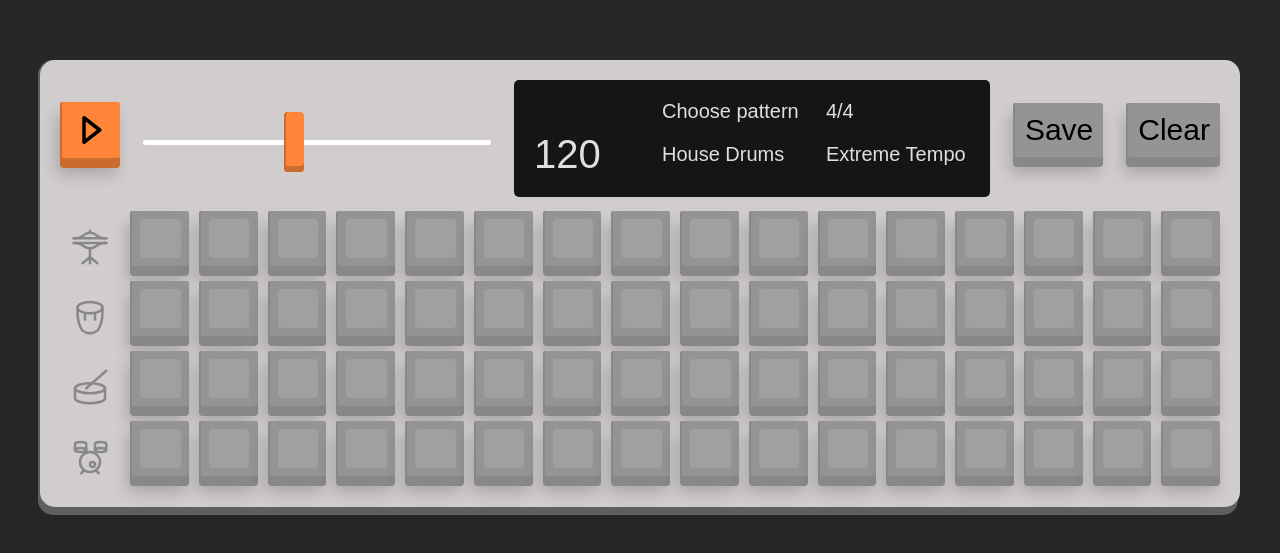
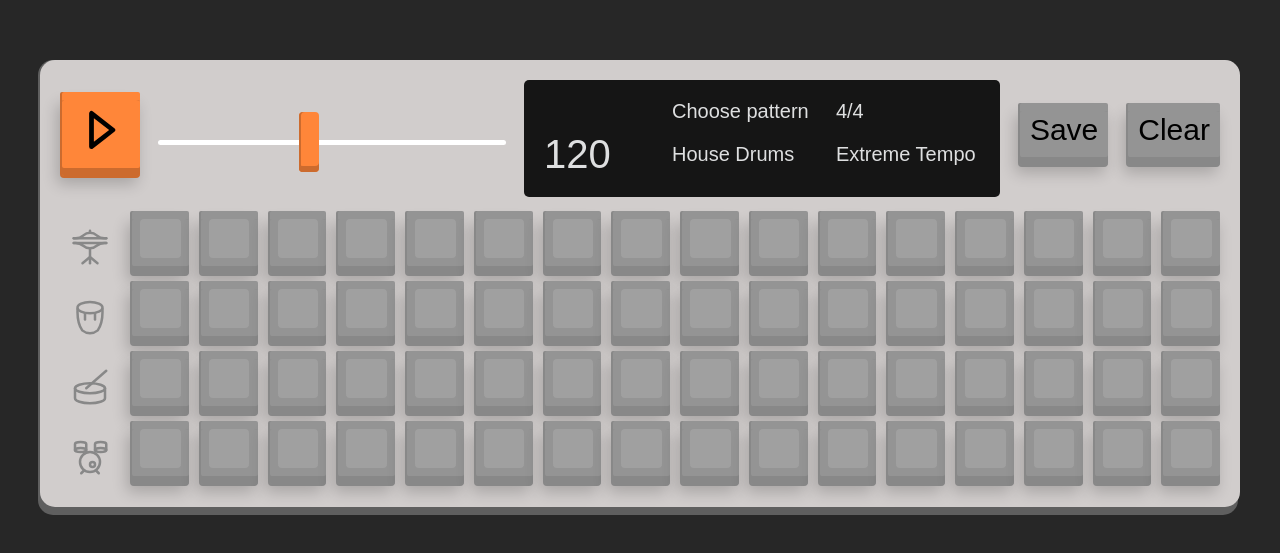
Before and after one commit to 0mar0mrani/drum-machine, a plain HTML site: page index.html in a window 1280 px wide. Shown: the part 117-670 px from the top of the page. Drawn offline with Linux system fonts and the light colour scheme; no server answers; a web font is replaced by a local one.

Commit message:
Made play/pause button bigger

```diff
--- a/css/modules/drum-machine.css
+++ b/css/modules/drum-machine.css
@@ -30,8 +30,8 @@
 	z-index: 0;
 	background-color: #ff8639;
 
-	width: 6rem;
-	height: 6rem;
+	width: 8rem;
+	height: 8rem;
 }
 
 .drum-machine__play-button-content {
```
